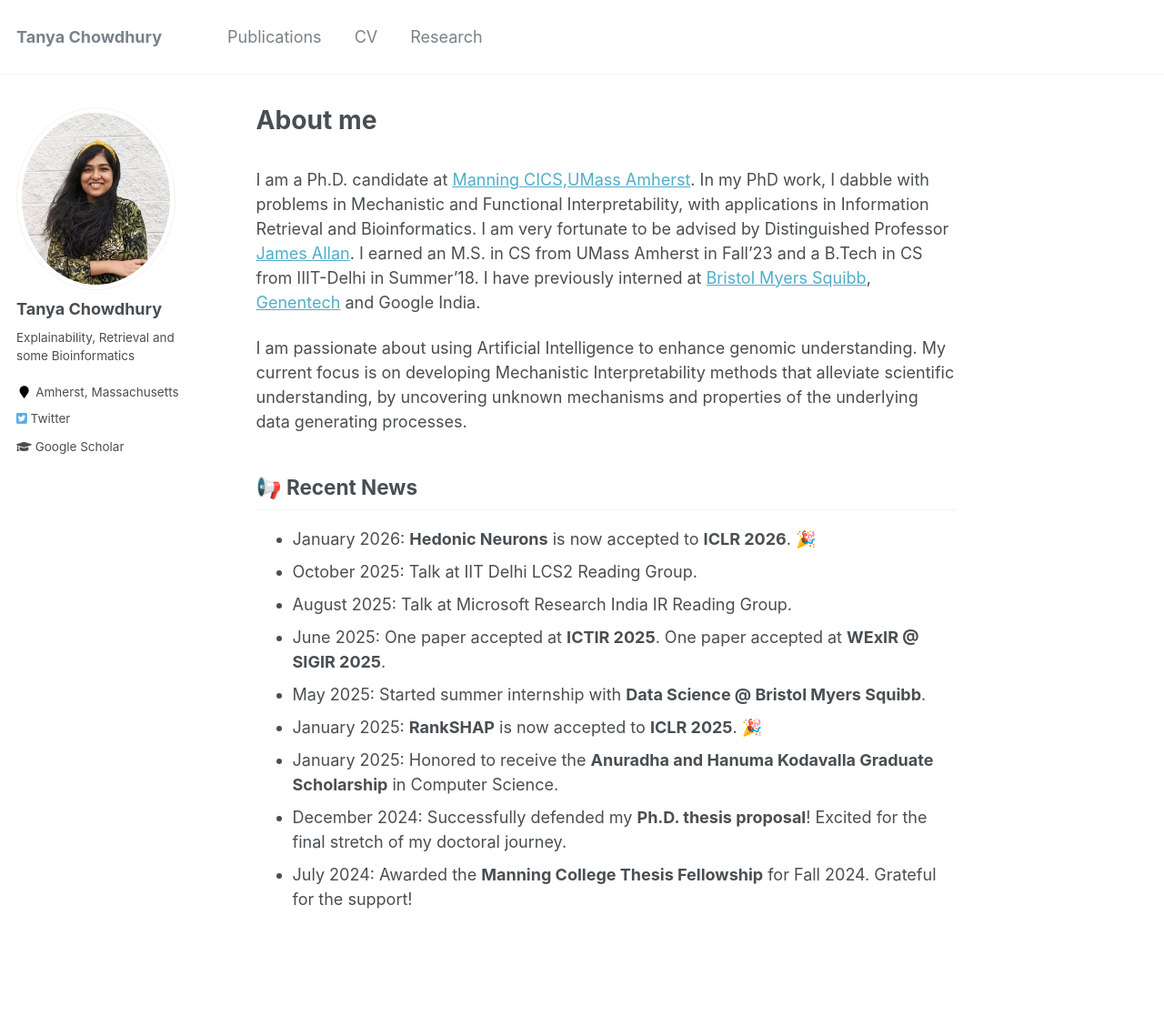
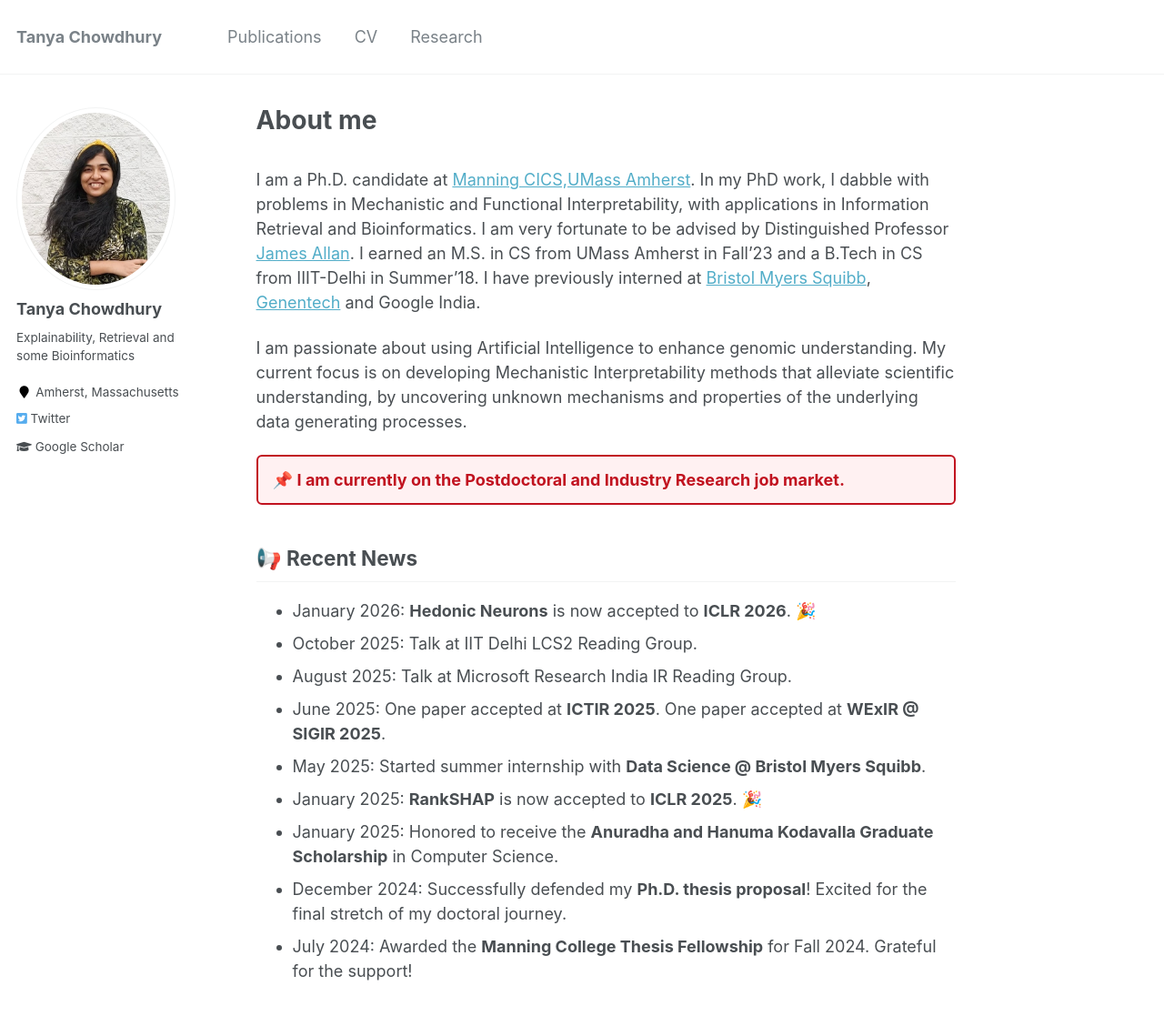
Before and after one commit to TaKneeAa/TaKneeAa.github.io, a Jekyll site: the page built from _pages/about.md, in a window 1280 px wide and 1288 px high. Shown: the top 1117 px of the window at 91% size. Built offline with Jekyll 4.4.1, drawn with Linux system fonts in a browser that asks for light colours.

Commit message:
job market

```diff
--- a/_pages/about.md
+++ b/_pages/about.md
@@ -58,6 +58,18 @@ I am a Ph.D. candidate at [Manning CICS,UMass Amherst](https://www.cics.umass.ed
 
 I am passionate about using Artificial Intelligence to enhance genomic understanding. My current focus is on developing Mechanistic Interpretability methods that alleviate scientific understanding, by uncovering unknown mechanisms and properties of the underlying data generating processes.
 
+<div style="
+  border: 2px solid #c1121f;
+  background-color: #fff1f2;
+  color: #c1121f;
+  padding: 12px 16px;
+  margin: 20px 0;
+  font-weight: 600;
+  border-radius: 6px;
+">
+  📌 <b>I am currently on the Postdoctoral and Industry Research job market.</b>
+</div>
+
 ## 📢 Recent News
 
 <ul class="news-list">
```
